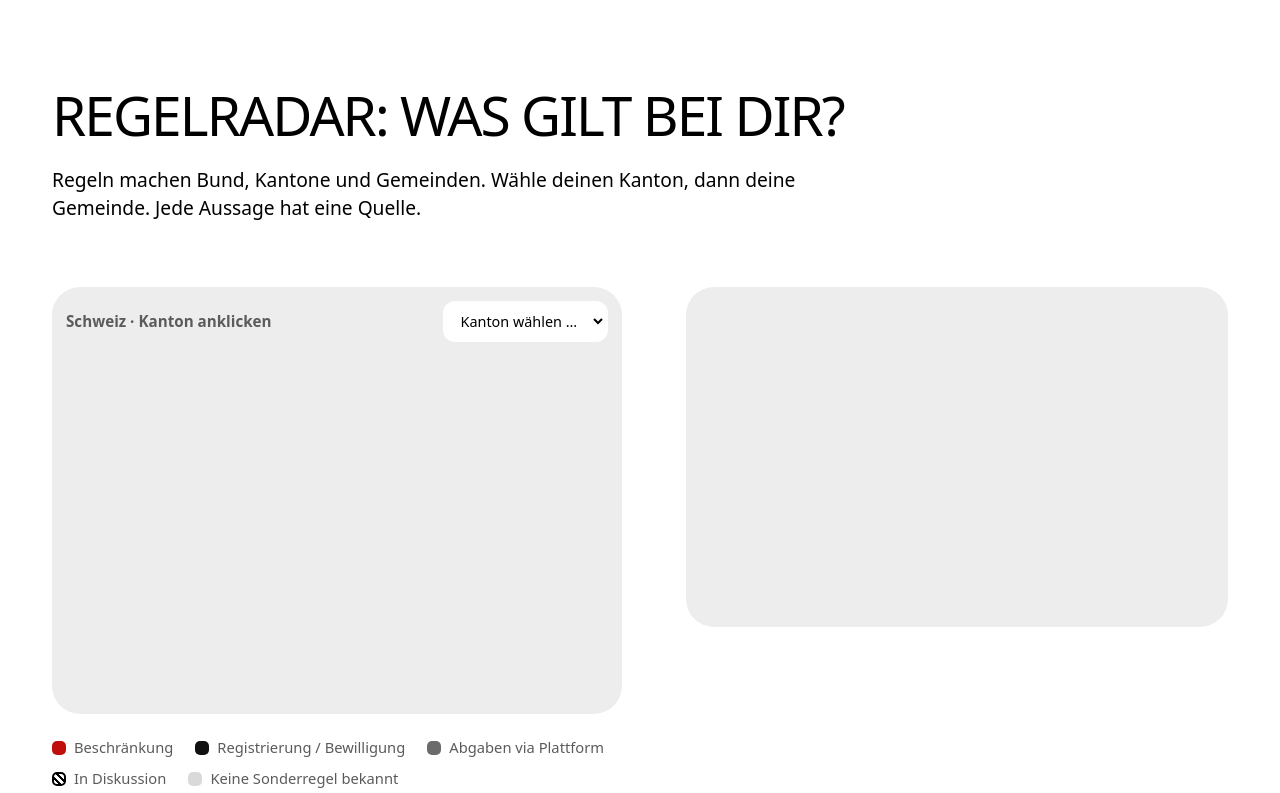
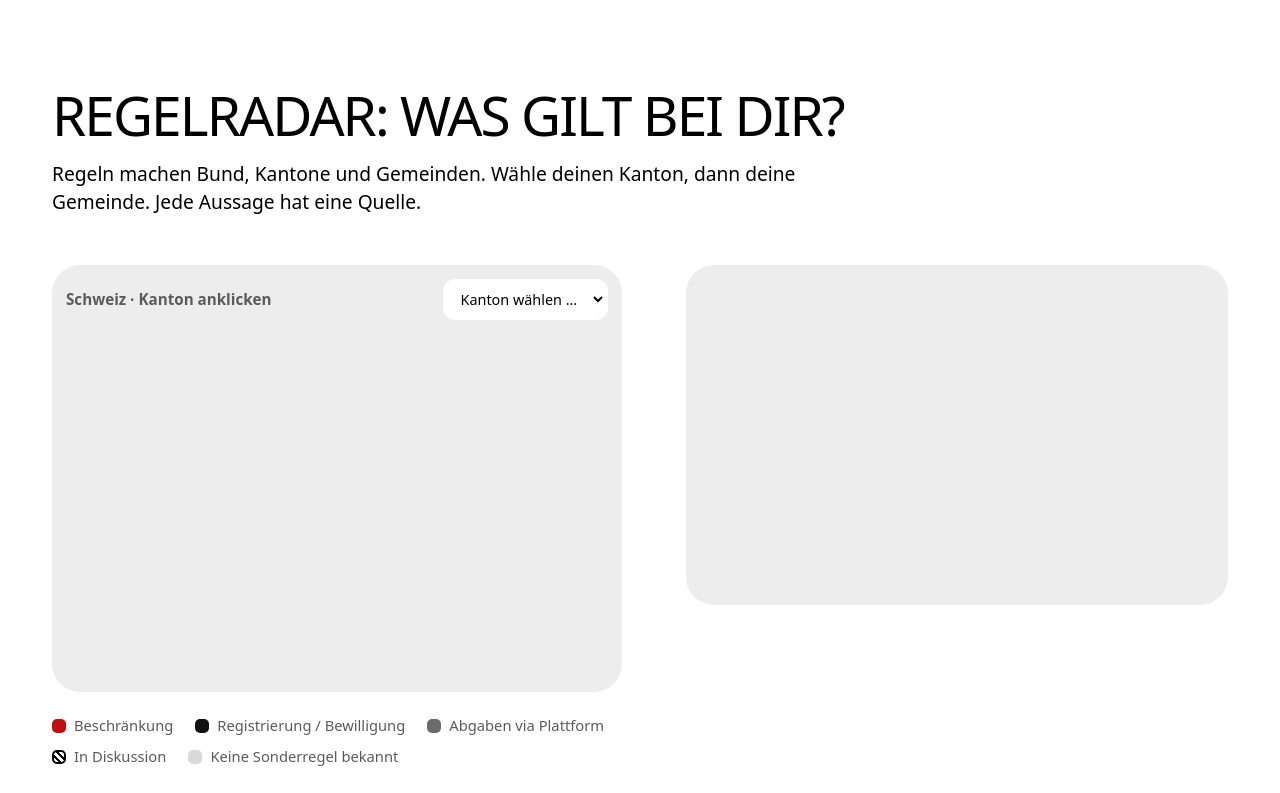
Before and after one commit to Elev8-OS/SSTRA-Website, a website: page public/index.html in a window 1280 px wide. Shown: the part 665-1458 px from the top of the page. Drawn offline with Linux system fonts and the light colour scheme; a web font is replaced by a local one.

Commit message:
Straffere Abstände zwischen den Abschnitten

```diff
--- a/public/css/pages.css
+++ b/public/css/pages.css
@@ -157,3 +157,9 @@ a.partner-card:hover{box-shadow:0 8px 24px rgba(0,0,0,.08)}
 .bund-details summary::after{content:'+';font-size:1.6rem;font-weight:300;line-height:1}
 .bund-details[open] summary::after{content:'\2212'}
 .bund-details .bund-box{margin-top:12px}
+
+/* Straffere Abstände */
+main>section:where(:not(.hero)){padding:clamp(56px,7vw,96px) 0}
+.sec-head{margin-bottom:clamp(28px,4vw,48px)}
+.sec-head .lead{margin-top:18px}
+.calm{padding-top:clamp(32px,4vw,56px)}
```
